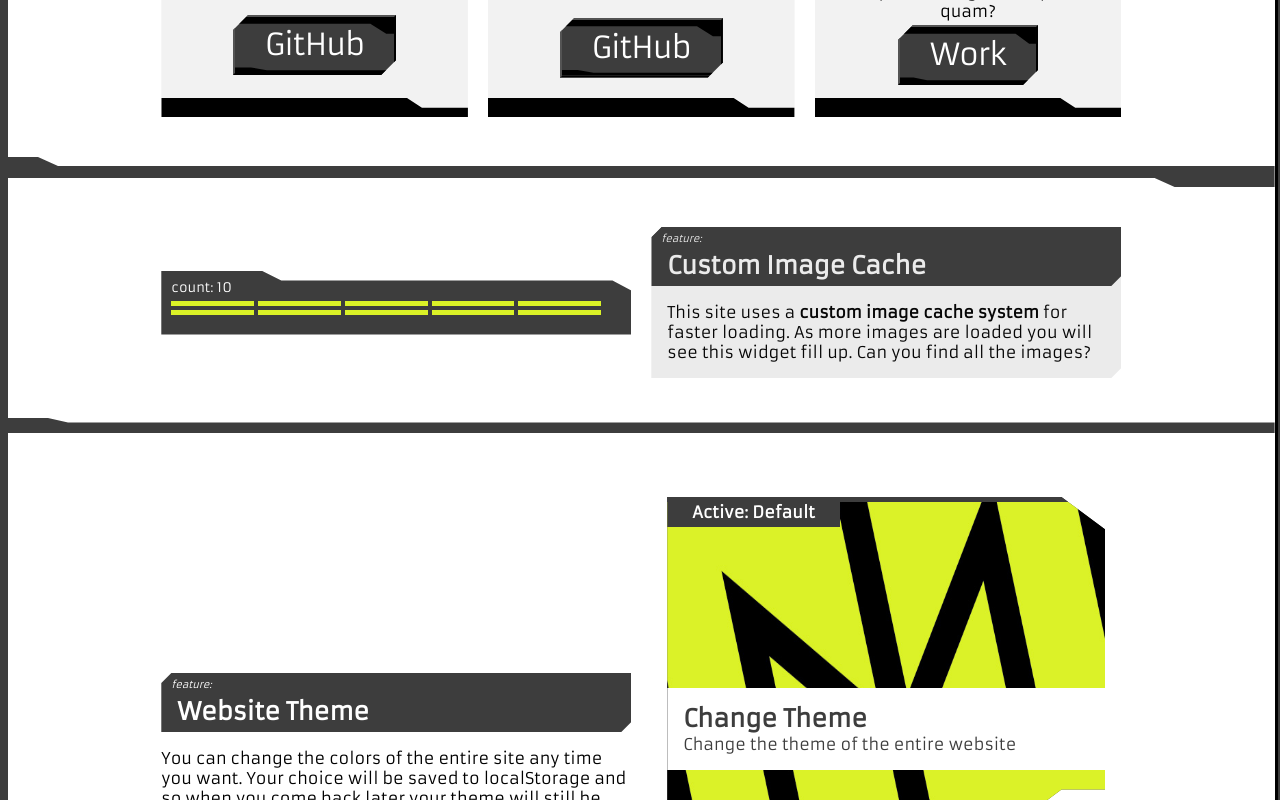
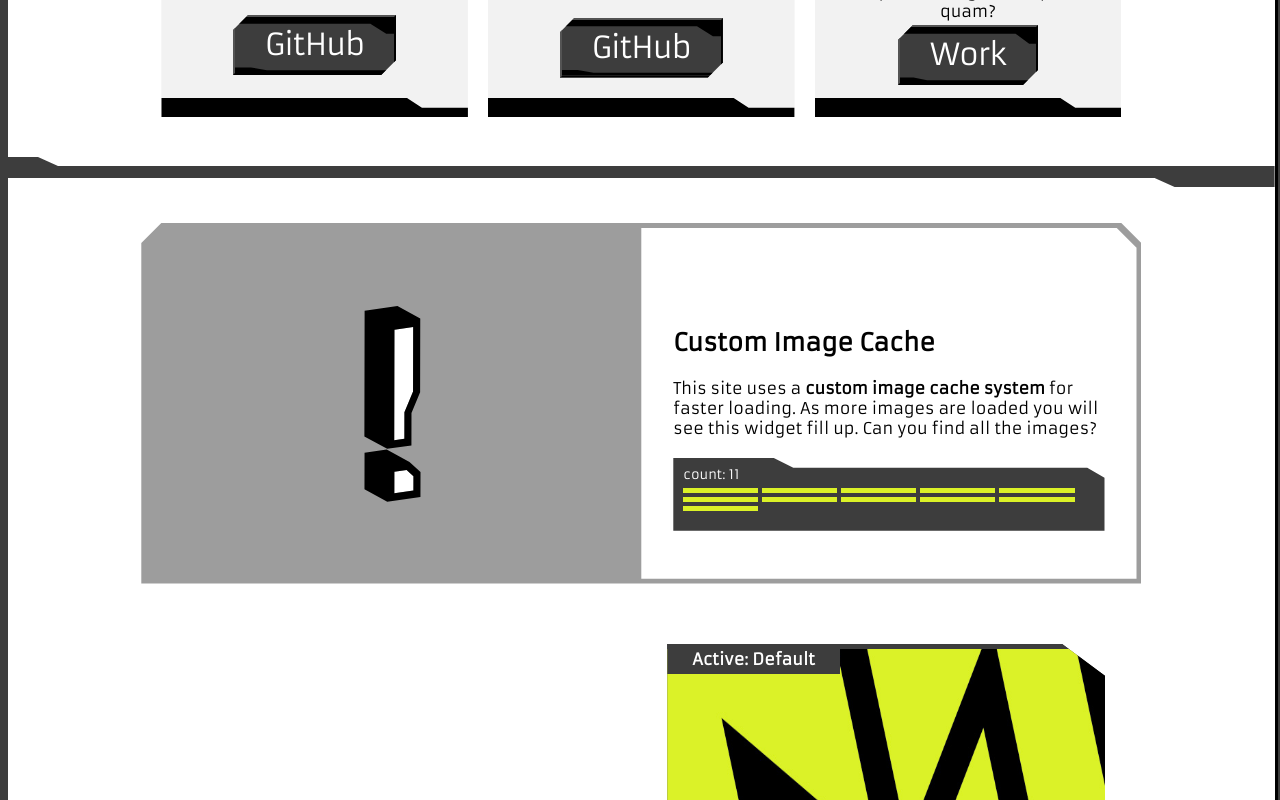
Before and after one commit to ChrisJackem/port_app, a Next.js app: page / in a window 1280 px wide. Shown: the part 813-1613 px from the top of the page. Built offline with nearby package versions, Linux system fonts and the light colour scheme; a web font is replaced by a local one.

Commit message:
Alert Chamber

```diff
--- a/src/app/home/page.tsx
+++ b/src/app/home/page.tsx
@@ -6,6 +6,7 @@ import { LoadImg } from "../../components/load_img/load_img";
 import LoadingComponent from "@/components/loading_component/loading_component";
 import dynamic from "next/dynamic";
 import { IconFrame } from "@/components/icon_frame/icon_frame";
+import AttentionSection, { IMG_TYPES } from "@/components/attention_section/attention_section";
 
 
 /*********************************************************************************** Home Page  */
@@ -63,7 +64,7 @@ const HomePage = () => {
       <div className="divider-1"></div>
       <br />
 
-      <section className="page_double">
+      {/* <section className="page_double">
         <div className="centered">
           <CacheReaderLoading />
         </div>
@@ -71,11 +72,25 @@ const HomePage = () => {
           <h2 className="feature chip-tl-br">Custom Image Cache</h2>
           <p className="padded"  style={{ marginRight: '10px' }}>This site uses a <strong>custom image cache system </strong>for faster loading. As more images are loaded you will see this widget fill up. Can you find all the images?</p>
         </div>
+      </section> */}
+      <section className="padded">
+        <AttentionSection
+          color={'var(--background, #CCC)'}
+          bgOpacity={0.5}
+          icon_url={IMG_TYPES.EXCLAIM}
+        >
+          <h2>Custom Image Cache</h2>
+          <br/>
+          <p>This site uses a <strong>custom image cache system </strong>for faster loading. As more images are loaded you will see this widget fill up. Can you find all the images?</p>
+          <br/>
+          <CacheReaderLoading />
+        </AttentionSection>
       </section>
 
-     <br/>
+
+    {/*  <br/>
       <div className="divider-2"></div>
-      <br/>
+      <br/> */}
 
       <section className="page_double">
         <div className="flex home_text">
--- a/src/app/shapes.css
+++ b/src/app/shapes.css
@@ -166,13 +166,13 @@ transition: all 500ms ease-out;
 
 .chip-top{
     clip-path: polygon(
-        0px 10px, 10px 0px, calc(100% - 10px) 0px, 100% 10px,
+        0px 20px, 20px 0px, calc(100% - 20px) 0px, 100% 20px,
         100% 100%, 0px 100%
     );
 }
 .chip-tr{
     clip-path: polygon(
-        0px 0px, calc(100% - 10px) 0px, 100% 10px,
+        0px 0px, calc(100% - 20px) 0px, 100% 20px,
         100% 100%, 0px 100%
     );
 }
--- a/src/components/attention_section/attention_section.module.css
+++ b/src/components/attention_section/attention_section.module.css
@@ -1,28 +1,44 @@
 .container{
-    /* background-color: rgba(0,0,0, 0.15);  */
     display: grid;
     grid-template-columns: 1fr 1fr;
-    padding: 0.60rem;
+    padding: 0.3rem;
+    /* padding-top: 0.5rem; */
+
+    background: none;
 }
+    .container::after{
+        z-index: -1;
+        opacity: var(--opacity, 1);
+        background-color: var(--color, #CCC)
+    }
 
 .imaged{
     align-items: center;
     justify-content: center;
     padding: 1rem;
 }
-.imaged > img{
-    max-height: 200px;
-}
+    .imaged > img{
+        max-height: 200px;
+    }
 
 .child_container{
-
     padding: 100px 2rem 3rem 2rem;
-    /* margin-right: 5px; */
     background-color: var(--foreground, #FFF);
 }
 
 @media screen and (max-width: 600px) {
     .container{
         grid-template-columns: 1fr;
+        grid-template-rows: min-content 1fr;
+    }
+    .imaged{
+        justify-content: flex-start;
+        padding: 0.5rem 0.5rem 1rem 0.5rem;
+    }
+    .imaged > img{
+        max-height: 50px;
+    }
+    .child_container{
+        padding: 1.25rem;
     }
 }
--- a/src/components/attention_section/attention_section.tsx
+++ b/src/components/attention_section/attention_section.tsx
@@ -1,21 +1,62 @@
-import React from 'react';
+/* eslint-disable @typescript-eslint/no-explicit-any */
+import React, { useRef } from 'react';
 import styles from './attention_section.module.css';
 import { LoadImg } from '../load_img/load_img';
+import { motion, stagger, useInView } from 'motion/react';
 
-const AttentionSection = ({children, color}:{
-        children:React.ReactNode
-        color: string
+export const IMG_TYPES = {
+    EXCLAIM: 'static/images/icons/icon_exclaim.svg',
+    QUESTION: 'static/images/icons/icon_question.svg'
+}
+
+// Animation
+const variantsContainer = {
+    seen: { opacity: 1 },
+    unseen: { opacity: 0 },
+    /* transition: { delayChildren: stagger(0.07, { startDelay: 0.2 }) } */
+    transition: { duration: 2 }
+}
+const variantsLeft = {
+    seen: { x: 0, opacity: 1 },
+    unseen: { x: -200, opacity: 0 }
+}
+const variantsRight = {
+    seen: { x: 0, opacity: 1 },
+    unseen: { x: 200, opacity: 0 }
+}
+
+const AttentionSection = ({children, icon_url, color, bgOpacity=1}:{
+        children:React.ReactNode;
+        icon_url: string;
+        color: string;
+        bgOpacity?: number;
     }) => {
+
+    const container_ref = useRef(null);
+    const isInView = useInView(container_ref);
+    const containerStyle = { // Send props to css
+        ['--opacity' as any]: `${bgOpacity}`,
+        ['--color' as any]: `${color}`
+    } as React.CSSProperties;
+
     return (
-        <section
-        className={`chip-top paged ${styles.container}`}
-        style={{ backgroundColor: color }}
+        <motion.section
+            ref={container_ref}
+            variants={variantsContainer}
+            initial={'unseen'}
+            animate={isInView ? 'seen' : 'unseen'}
+            className={`chip-top paged psudo ${styles.container}`}
+            style={containerStyle}
         >
-            <div className={`flex ${styles.imaged}`}>
-                <LoadImg src={'static/images/icons/icon_exclaim.svg'} alt={'exclaimation image'}></LoadImg>
-            </div>
-            <div className={`chip-tr padded ${styles.child_container}`}>{children}</div>
-        </section>
+            <motion.div className={`flex ${styles.imaged}`} variants={variantsLeft}>
+                <LoadImg src={icon_url} alt={'attention image'}></LoadImg>
+            </motion.div>
+
+            <motion.div className={`chip-tr padded ${styles.child_container}`} variants={variantsRight}>
+                {children}
+            </motion.div>
+
+        </motion.section>
     )
 }
 
```
Also changed, not shown: src/app/work/page.tsx (+8 -3 lines), public/static/images/icons/icon_question.svg (added).
